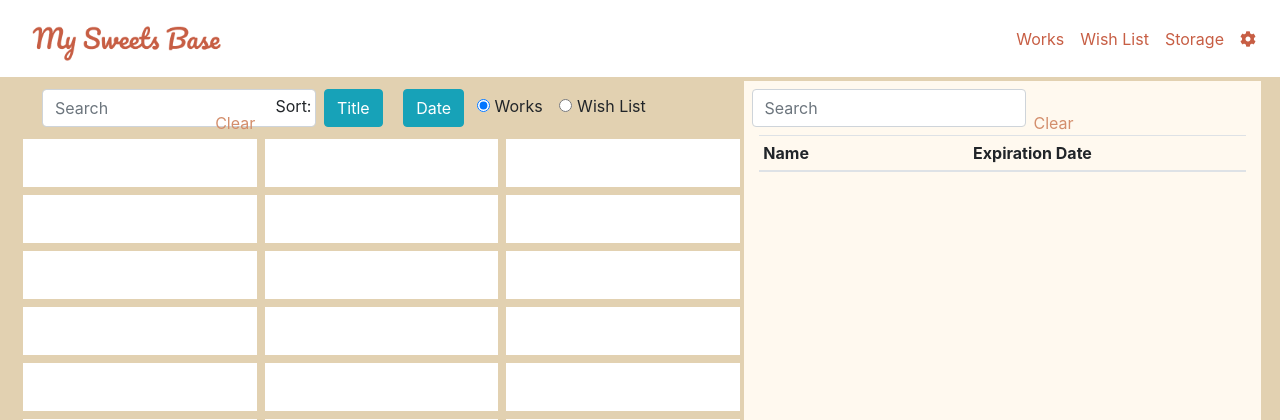
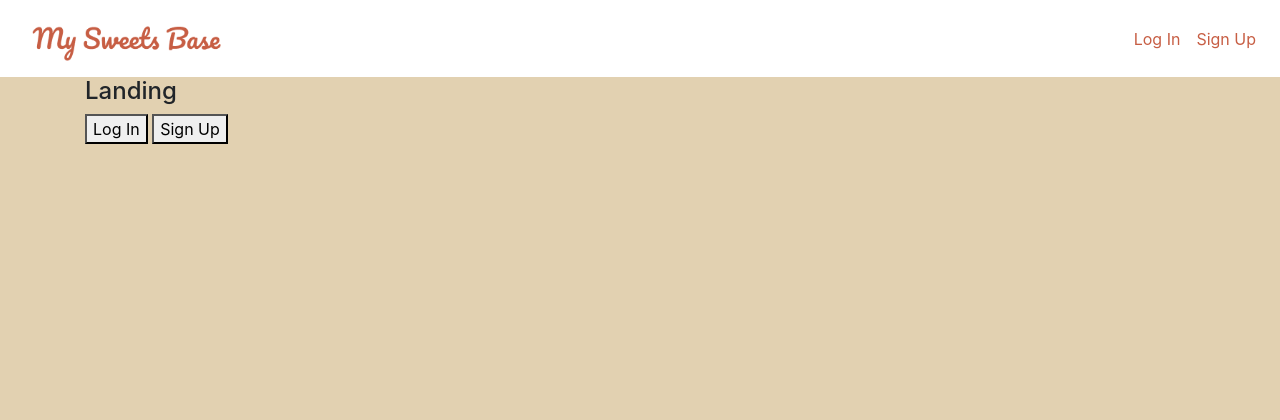
Before and after one commit to rami6/My-Sweets-Base, a Django app: page / in a window 1280 px wide. Shown: the top 420 px of the page. Run offline with Django 3.2, Linux system fonts and the light colour scheme; data that the repository does not hold is empty; some libraries are stand-ins or nearby versions.

Commit message:
Redirect to landing page if user is not authenticated

```diff
--- /dev/null
+++ b/MySB/middleware.py
@@ -0,0 +1,24 @@
+import re
+
+from django.conf import settings
+from django.shortcuts import redirect
+
+EXEMPT_URLS = []
+EXEMPT_URLS += [re.compile(url) for url in settings.LOGIN_EXEMPT_URLS]
+
+
+class LoginRequiredMiddleware:
+
+    def __init__(self, get_response):
+        self.get_response = get_response
+
+    def __call__(self, request):
+        response = self.get_response(request)
+        return response
+
+    def process_view(self, request, view_func, view_args, view_kwargs):
+        path = request.path_info.lstrip('/')
+
+        if not request.user.is_authenticated:
+            if not any(url.match(path) for url in EXEMPT_URLS):
+                return redirect('/')
--- a/MySB/settings.py
+++ b/MySB/settings.py
@@ -53,6 +53,7 @@ MIDDLEWARE = [
     'django.contrib.auth.middleware.AuthenticationMiddleware',
     'django.contrib.messages.middleware.MessageMiddleware',
     'django.middleware.clickjacking.XFrameOptionsMiddleware',
+    'MySB.middleware.LoginRequiredMiddleware',
 ]
 
 ROOT_URLCONF = 'MySB.urls'
@@ -137,3 +138,8 @@ STATICFILES_DIRS = [
 
 MEDIA_URL = '/media/'
 MEDIA_ROOT = os.path.join(BASE_DIR, "MySB/media")
+
+LOGIN_EXEMPT_URLS = (
+    r'^$',
+    r'^admin/.*',
+)
--- a/MySB/urls.py
+++ b/MySB/urls.py
@@ -6,9 +6,11 @@ from django.conf.urls.static import static
 from .routers import router
 from .apiviews import StorageSearchAPIView_expirationA, StorageSearchAPIView_expirationD, StorageSearchAPIView_nameA, StorageSearchAPIView_nameD, RecipeListAPIView, WorksSearchAPIView_titleA, WorksSearchAPIView_titleD, WorksSearchAPIView_dateA, WorksSearchAPIView_dateD, WishRecipeListAPIView, WishlistSearchAPIView_titleA, WishlistSearchAPIView_titleD, WishlistSearchAPIView_dateA, WishlistSearchAPIView_dateD
 
+
 urlpatterns = [
     path('admin/', admin.site.urls),
-    path('', TemplateView.as_view(template_name='home.html'), name='home'),
+    path('', TemplateView.as_view(template_name='landing.html'), name='landing'),
+    path('home/', TemplateView.as_view(template_name='home.html'), name='home'),
     path('works/', include('works.urls')),
     path('storage/', include('storage.urls')),
     path('wish-list/', include('wishlist.urls')),
--- /dev/null
+++ b/templates/landing.html
@@ -0,0 +1,7 @@
+{% extends "base.html" %}
+
+{% block content %}
+    <h4>Landing</h4>
+    <button>Log In</button>
+    <button>Sign Up</button>
+{% endblock content %}
--- a/templates/snippets/nav.html
+++ b/templates/snippets/nav.html
@@ -2,13 +2,14 @@
 	<div class="navbar">
 	<a class="navbar-brand" href="#">
 	{% load static %}
-	<a href="/"><img src='{% static "image/logo.png" %}' alt="logo" height="35" /></a>
+	<a href="/home"><img src='{% static "image/logo.png" %}' alt="logo" height="35" /></a>
 	</a>
 	</div>
 	<button class="navbar-toggler ml-auto" type="button" data-toggle="collapse" data-target="#menu-items" aria-controls="menu-items" aria-expanded="false" aria-label="Toggle navigation"><span class="navbar-toggler-icon"></span>
 	</button>
 	<div class="navbar-collapse collapse w-100" id="menu-items">
 		<ul class="navbar-nav ml-auto">
+            {% if request.user.is_authenticated %}
                 <li class="nav-item">
                     <a class="nav-link" href="/works">Works</a>
                 </li>
@@ -21,9 +22,14 @@
                 <li class="nav-item">
                     <a class="nav-link" href="#"><i class="fas fa-cog"></i></a>
                 </li>
+            {% else %}
+                <li class="nav-item">
+                    <a class="nav-link" href="#">Log In</a>
+                </li>
+                <li class="nav-item">
+                    <a class="nav-link" href="#">Sign Up</a>
+                </li>
+            {% endif %}
 		</ul>
 	</div>
 </nav>
-	{% comment %}
-	{% if request.user.is_authenticated %}
-	{% endcomment %}
```
Lines whose indentation alone changed are shown as unchanged.
